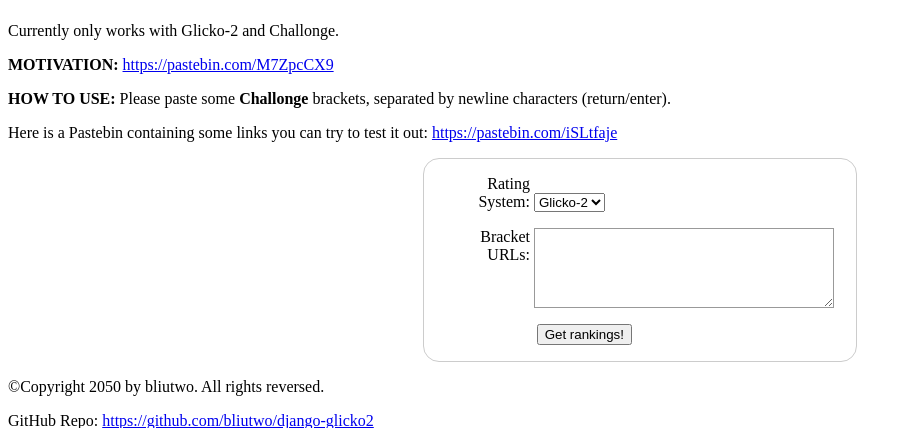
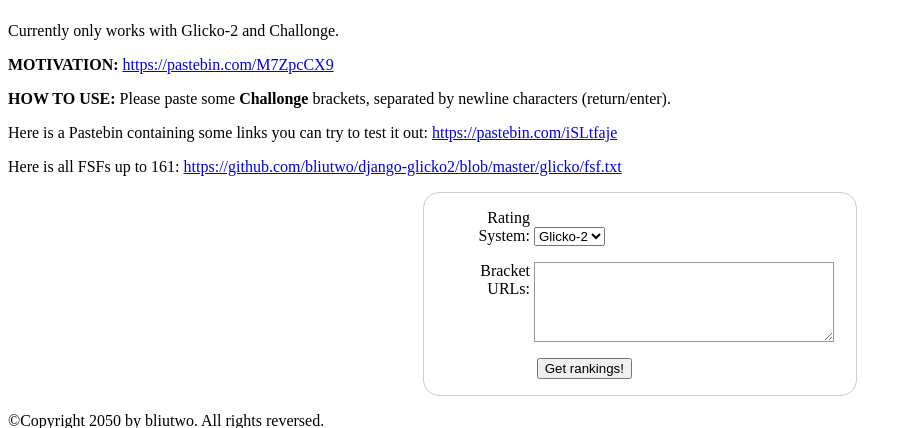
Before and after one commit to bliutwo/django-glicko2, a Django app: page /glicko/ in a window 1280 px wide. Shown: the part 58-486 px from the top of the page, without its empty margins (0-912 px from the left). Run offline with Django 3.2, Linux system fonts and the light colour scheme.

Commit message:
Add link to all FSFs

```diff
--- a/glicko/templates/glicko/index.html
+++ b/glicko/templates/glicko/index.html
@@ -19,6 +19,8 @@
     <p><b>HOW TO USE:</b> Please paste some <b>Challonge</b> brackets, separated by newline characters (return/enter).</p>
 
     <p>Here is a Pastebin containing some links you can try to test it out: <a href = "https://pastebin.com/iSLtfaje" target="_blank">https://pastebin.com/iSLtfaje</a></p>
+
+    <p>Here is all FSFs up to 161: <a href = "https://github.com/bliutwo/django-glicko2/blob/master/glicko/fsf.txt" target="_blank">https://github.com/bliutwo/django-glicko2/blob/master/glicko/fsf.txt</a></p>
 
     <form action="results" method="post">
       {% csrf_token %}
```
